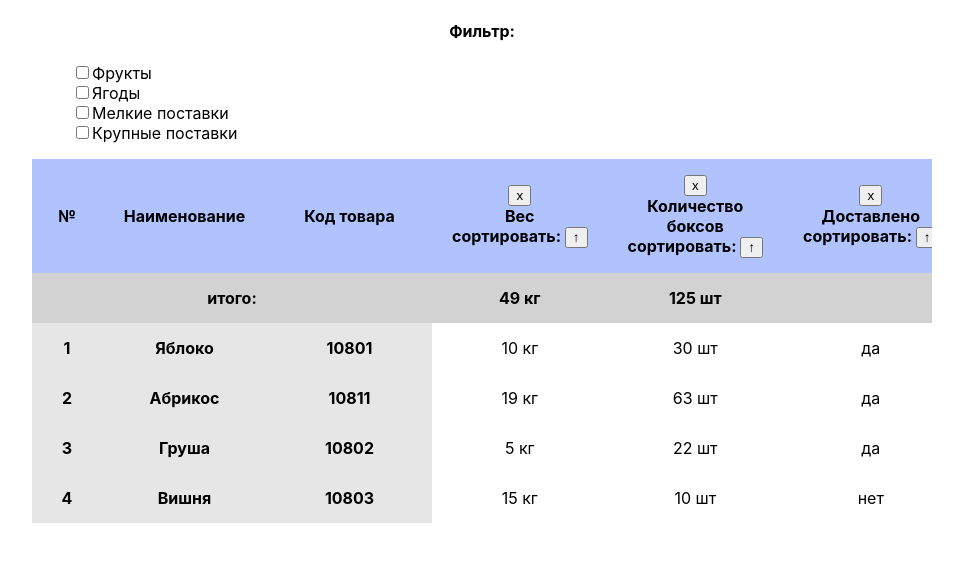
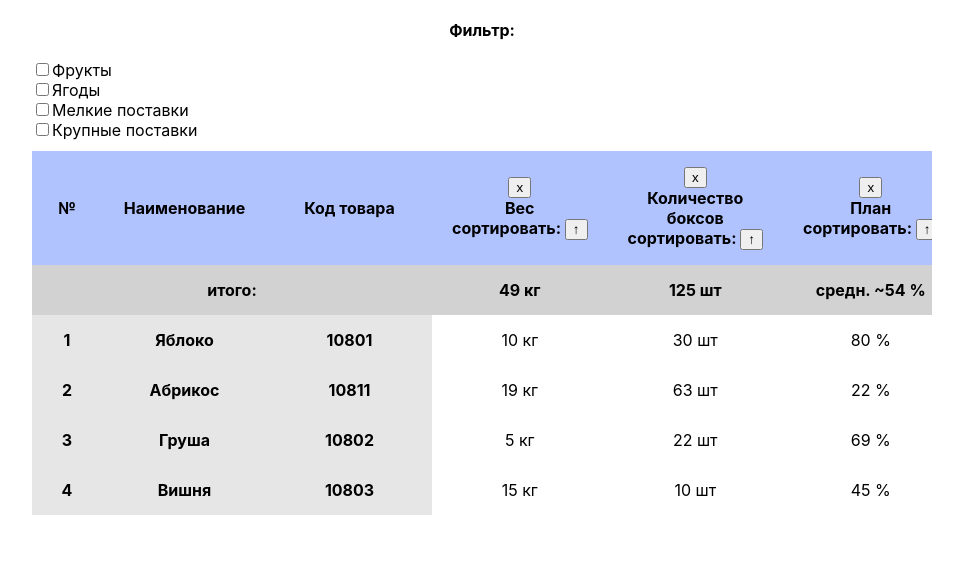
Before and after one commit to Owleek/interactive-table, a React (Create React App) app: page / in a window 1280 px wide. Shown: the top 562 px of the page, without its empty margins (158-1121 px from the left). Built offline with nearby package versions, Linux system fonts and the light colour scheme.

Commit message:
filter stiky

```diff
--- a/src/Components/InteractiveTable/InteractiveTable.js
+++ b/src/Components/InteractiveTable/InteractiveTable.js
@@ -99,6 +99,8 @@ class InteractiveTable extends Component {
 
     render () {
         if(this.state.body.length > 0 && this.state.body.length > 0) {
+            const filterRef = React.createRef();
+
             const filteredHeadlines = filterHeadlines(this.state.headlines, this.state.hiddenColumns)
             const filteredBody = filterBody(this.state.body, this.state.filter, this.state.key, this.state.rule, this.state.sortLabels)
             const inTotal = calculateData(filteredBody, filteredHeadlines)
@@ -109,6 +111,7 @@ class InteractiveTable extends Component {
                                 removeFilter={this.removeFilter}
                                 hiddenColumns={this.state.hiddenColumns}
                                 showColumn={this.showColumn}
+                                itemRef = {filterRef}
                             />
                     <table>
                         <TableHeader headlines={filteredHeadlines}
@@ -117,6 +120,7 @@ class InteractiveTable extends Component {
                                     hideColumn={this.hideColumn}
                                     hiddenColumns={this.state.hiddenColumns}
                                     inTotal={inTotal}
+                                    itemRef={filterRef}
                                 />
                         <TableBody body={filteredBody} headlines={filteredHeadlines} />
                     </table>
--- a/src/Components/InteractiveTable/InteractiveTable.scss
+++ b/src/Components/InteractiveTable/InteractiveTable.scss
@@ -38,7 +38,6 @@ $lightblue: rgb(230, 230, 230);
         .th {
             background-color: $blue;
             position: sticky;
-            top: 0;
             z-index: 1;
             white-space: pre-line;
 
@@ -105,12 +104,33 @@ $lightblue: rgb(230, 230, 230);
     }
 }
 
-.InteractiveTable__tagsContainer {
-    margin-bottom: 20px;
+.interactiveTable__filterContainer {
+    background: white;
+    position: sticky;
+    top: 0; left: 0;
+    z-index: 3;
+    padding-top: 20px;
+    padding-bottom: 1px;
+
+    ul {
+        margin: 0;
+        padding-left: 0;
+        margin-bottom: 10px;
+    }
+
+    h4 {
+        margin: 0;
+        margin-bottom: 20px;
+    }
+}
+
+.interactiveTable__tagsContainer {
+    margin-bottom: 10px;
     text-align: left;
 }
 
-.InteractiveTable__tags {
+
+.interactiveTable__tags {
     display: inline-block;
     margin-left: 10px;
 }
--- a/src/Components/InteractiveTable/TableFilter.js
+++ b/src/Components/InteractiveTable/TableFilter.js
@@ -1,7 +1,7 @@
 import React, { useEffect, useState } from "react";
 import Tag from './Tag';
 
-const TableFilter = ({ setFilter, removeFilter, hiddenColumns, showColumn }) => {
+const TableFilter = ({ setFilter, removeFilter, hiddenColumns, showColumn, itemRef }) => {
 
     let fruitsPrefix = 'f',
         fruitValues = [],
@@ -80,9 +80,9 @@ const TableFilter = ({ setFilter, removeFilter, hiddenColumns, showColumn }) =>
 
 
 
-        hiddenBlock = <div className="InteractiveTable__tagsContainer">
+        hiddenBlock = <div className="interactiveTable__tagsContainer">
                         Скрытые колонки:
-                        <div className="InteractiveTable__tags">
+                        <div className="interactiveTable__tags">
                             {
                                 hiddenColumns.map( item => {
                                     let value = '';
@@ -116,7 +116,7 @@ const TableFilter = ({ setFilter, removeFilter, hiddenColumns, showColumn }) =>
     }
 
     return (
-        <div>
+        <div className="interactiveTable__filterContainer" ref={itemRef}>
             <h4>Фильтр:</h4>
             <ul>
                 { createFields(fruits, fruitsPrefix, fruitValues, checkFruitBusy) }
--- a/src/Components/InteractiveTable/TableHeader.js
+++ b/src/Components/InteractiveTable/TableHeader.js
@@ -1,9 +1,9 @@
 import React, {useEffect, useRef, useState} from 'react';
 
-const TableHeader = ({ headlines, setSort, sortLabels, hideColumn, inTotal }) => {
-    debugger
+const TableHeader = ({ headlines, setSort, sortLabels, hideColumn, inTotal, itemRef }) => {
 
     const headerRow = React.createRef();
+    const [filterHeight, setFilterHeight] = useState(0);
     const [headerRowHeight, setHeaderRowHeight] = useState(0);
 
     let sideHeadlines = [];
@@ -19,7 +19,7 @@ const TableHeader = ({ headlines, setSort, sortLabels, hideColumn, inTotal }) =>
                                 {sortLabels[item.key] ? '↑': '↓'}
                             </button>
 
-            return <th className="th">
+            return <th className="th" style={{top: filterHeight+'px'}}>
                 <button onClick={ () => hideColumn(item.key) }>x</button><br/>
                 { item.title }<br/>
                 <nobr>
@@ -40,13 +40,14 @@ const TableHeader = ({ headlines, setSort, sortLabels, hideColumn, inTotal }) =>
     })
 
     useEffect(()=>{
-        setHeaderRowHeight(headerRow.current.offsetHeight);
-    }, [headlines])
+        setFilterHeight(itemRef.current.offsetHeight);
+        setHeaderRowHeight(headerRow.current.offsetHeight + filterHeight);
+    })
 
     return (
         <thead>
             <tr ref={headerRow}>
-                <th className="th">
+                <th className="th" style={{top: filterHeight+'px'}}>
                     <span className="interactiveTable__numbering">№</span>
                     { sideHeadlines }
                 </th>
--- a/src/data.json
+++ b/src/data.json
@@ -25,12 +25,6 @@
             "value": "1"
         },
         {
-            "title": "Доставлено",
-            "key": "availability",
-            "rule": "text",
-            "value": "0"
-        },
-        {
             "title": "План",
             "key": "plan",
             "rule": "number",
@@ -41,6 +35,12 @@
             "key": "cost",
             "rule": "number",
             "value": "1"
+        },
+        {
+            "title": "Доставлено",
+            "key": "availability",
+            "rule": "text",
+            "value": "0"
         },
         {
             "title": "Число",
@@ -55,9 +55,9 @@
             "id": "10801",
             "weight": "10 кг",
             "box": "30 шт",
-            "availability": "да",
             "plan": "80 %",
             "cost": "302 руб",
+            "availability": "да",
             "decimal": "346"
         },
         {
@@ -65,9 +65,9 @@
             "id": "10811",
             "weight": "19 кг",
             "box": "63 шт",
-            "availability": "да",
             "plan": "22 %",
             "cost": "801 руб",
+            "availability": "да",
             "decimal": "68"
         },
         {
@@ -75,9 +75,9 @@
             "id": "10802",
             "weight": "5 кг",
             "box": "22 шт",
-            "availability": "да",
             "plan": "69 %",
             "cost": "609 руб",
+            "availability": "да",
             "decimal": "36"
         },
         {
@@ -85,9 +85,9 @@
             "id": "10803",
             "weight": "15 кг",
             "box": "10 шт",
-            "availability": "нет",
             "plan": "45 %",
             "cost": "500 руб",
+            "availability": "нет",
             "decimal": "6"
         },
         {
@@ -95,9 +95,9 @@
             "id": "10804",
             "weight": "20 кг",
             "box": "17 шт",
-            "availability": "нет",
             "plan": "55 %",
             "cost": "450 руб",
+            "availability": "нет",
             "decimal": "46"
         },
         {
@@ -105,9 +105,9 @@
             "id": "10805",
             "weight": "41 кг",
             "box": "60 шт",
-            "availability": "да",
             "plan": "92 %",
             "cost": "711 руб",
+            "availability": "да",
             "decimal": "78"
         },
         {
@@ -115,9 +115,9 @@
             "id": "10806",
             "weight": "6 кг",
             "box": "3 шт",
-            "availability": "да",
             "plan": "13 %",
             "cost": "63 руб",
+            "availability": "да",
             "decimal": "12"
         },
         {
@@ -125,9 +125,9 @@
             "id": "10807",
             "weight": "60 кг",
             "box": "34 шт",
-            "availability": "нет",
             "plan": "86 %",
             "cost": "369 руб",
+            "availability": "нет",
             "decimal": "24"
         },
         {
@@ -135,9 +135,9 @@
             "id": "10808",
             "weight": "50 кг",
             "box": "44 шт",
-            "availability": "да",
             "plan": "99 %",
             "cost": "827 руб",
+            "availability": "да",
             "decimal": "89"
         },
         {
@@ -145,9 +145,9 @@
             "id": "10809",
             "weight": "100 кг",
             "box": "75 шт",
-            "availability": "да",
             "plan": "66 %",
             "cost": "762 руб",
+            "availability": "да",
             "decimal": "36"
         },
         {
@@ -155,9 +155,9 @@
             "id": "10810",
             "weight": "11 кг",
             "box": "6 шт",
-            "availability": "да",
             "plan": "52 %",
             "cost": "68 руб",
+            "availability": "да",
             "decimal": "78"
         },
         {
@@ -165,9 +165,9 @@
             "id": "10806",
             "weight": "6 кг",
             "box": "3 шт",
-            "availability": "да",
             "plan": "13 %",
             "cost": "63 руб",
+            "availability": "да",
             "decimal": "12"
         },
         {
@@ -175,9 +175,9 @@
             "id": "10807",
             "weight": "60 кг",
             "box": "34 шт",
-            "availability": "нет",
             "plan": "86 %",
             "cost": "369 руб",
+            "availability": "нет",
             "decimal": "24"
         },
         {
@@ -185,9 +185,9 @@
             "id": "10808",
             "weight": "50 кг",
             "box": "44 шт",
-            "availability": "да",
             "plan": "99 %",
             "cost": "827 руб",
+            "availability": "да",
             "decimal": "89"
         },
         {
@@ -195,9 +195,9 @@
             "id": "10809",
             "weight": "100 кг",
             "box": "75 шт",
-            "availability": "да",
             "plan": "66 %",
             "cost": "762 руб",
+            "availability": "да",
             "decimal": "36"
         },
         {
@@ -205,9 +205,9 @@
             "id": "10810",
             "weight": "11 кг",
             "box": "6 шт",
-            "availability": "да",
             "plan": "52 %",
             "cost": "68 руб",
+            "availability": "да",
             "decimal": "78"
         }
     ]
```
